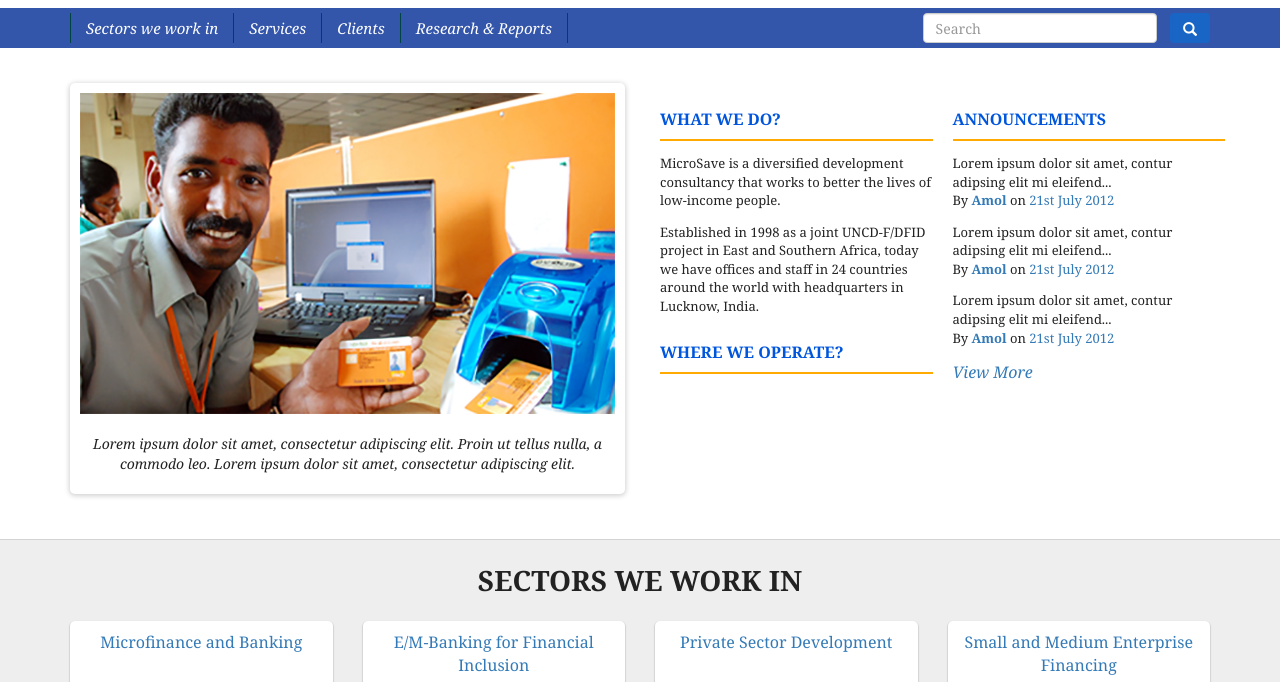
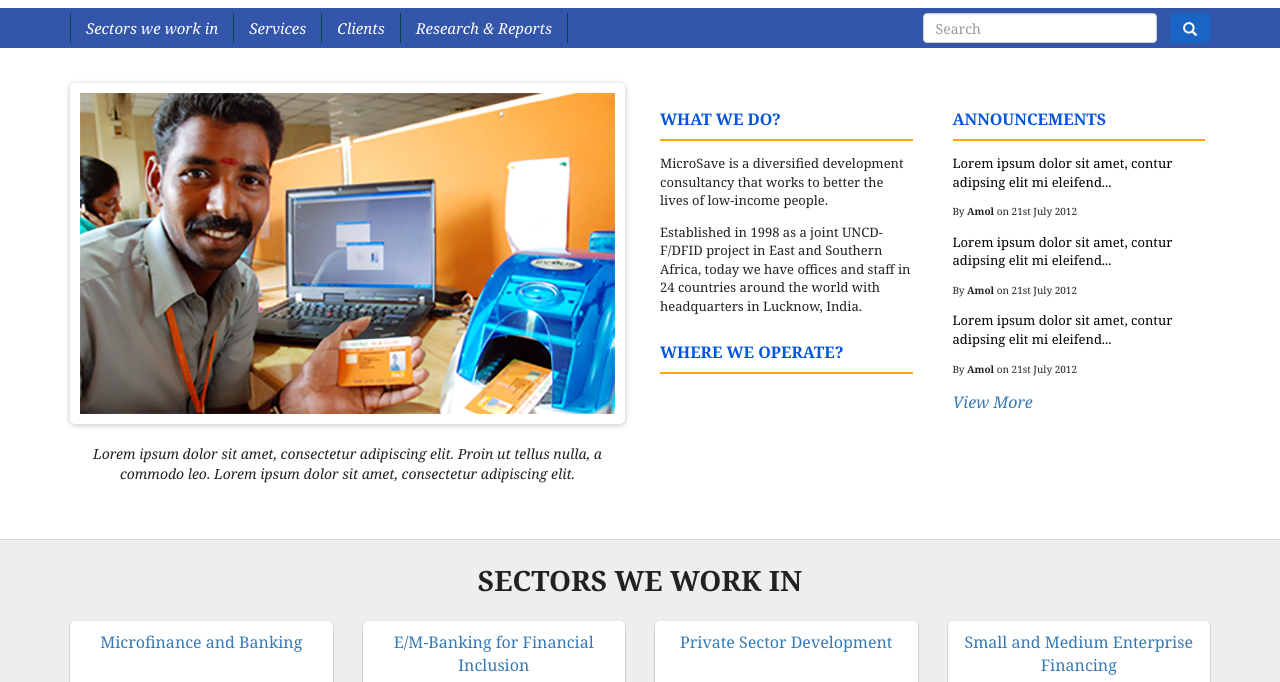
Before and after one commit to shirishwebonise/Webonise-Training-Assignments, a plain HTML site: page bootstrap_assignment_1/index.html in a window 1280 px wide. Shown: the part 72-754 px from the top of the page. Drawn offline with Linux system fonts and the light colour scheme.

Commit message:
Consider review 2 suggestions

```diff
--- a/bootstrap_assignment_1/css/main-styles.css
+++ b/bootstrap_assignment_1/css/main-styles.css
@@ -77,7 +77,7 @@ h2{
 	border-radius: 5px;
 }
 
-.bannerImageWrap p.imageCaption{
+.banner .imageCaption{
 	font-size: 14px;
 	text-align: center;
 	margin-top: 20px;
@@ -94,7 +94,23 @@ h2{
 
 .bannerInfo p{
 	margin-top: 1em;
-	margin-bottom: 0;
+}
+
+.bannerInfo p a{
+	color: black;
+}
+
+.bannerInfo span.metaInfo{
+	font-size: 10px;
+}
+
+.bannerInfo .metaInfo a{
+	text-decoration: none;
+	color: inherit;
+}
+
+.bannerInfo .metaInfo a:hover{
+	cursor: pointer;
 }
 
 .bannerInfo ul{
@@ -107,8 +123,8 @@ h2{
 }
 
 .bannerInfoSection{
-	padding-left: 10px;
-	padding-right: 0;
+	padding-left: 5px;
+	padding-right: 5px;
 	padding-bottom: 10px;
 }
 .bannerInfoSection h2{
@@ -132,17 +148,20 @@ h2{
 	font-weight: bold;
 }
 
+
+
 .sectors{
+	padding-top: 25px;
 	padding-bottom: 75px;
 	background-color: #eeeeee;
 	border-top: lightgrey 1px solid;
+
 }
 .sectors h2{
 	font-size: 28px;
-	padding-top:25px;
-	padding-bottom:25px;
 	text-align: center;
 	font-weight: bold;
+	margin-bottom: 25px;
 }
 
 .sector{
@@ -154,7 +173,7 @@ h2{
 }
 
 .sector p{
-	height: 44px;
+	min-height: 44px;
 	font-size: 16px;
 	color: #0055DD;
 }
@@ -191,9 +210,9 @@ h2{
 	border-left: 0;
 }
 
-.footer .copyRightTextWrap span{
+.footer .copyRightTextWrap{
 	font-size: 11px;
-	line-height: 41px
+	margin-top: 15px;
 }
 
 .footer ul{
--- a/bootstrap_assignment_1/index.html
+++ b/bootstrap_assignment_1/index.html
@@ -50,10 +50,10 @@
 					<div class="col-md-6">
 						<div class="bannerImageWrap">
 							<img src="images/banner.jpg" class="img-responsive">
-							<p class="imageCaption">Lorem ipsum dolor sit amet, consectetur adipiscing elit. Proin ut tellus nulla, a commodo leo. Lorem ipsum dolor sit amet, consectetur adipiscing elit.</p>
 						</div>
+						<p class="imageCaption">Lorem ipsum dolor sit amet, consectetur adipiscing elit. Proin ut tellus nulla, a commodo leo. Lorem ipsum dolor sit amet, consectetur adipiscing elit.</p>
 					</div>
-					<div class="col-md-3 bannerInfoSection">
+					<div class="col-md-3">
 						<div class="bannerInfoSection">
 							<div class="bannerInfo">
 								<h2>WHAT WE DO?</h2>
@@ -65,28 +65,28 @@
 							</div>
 						</div>
 					</div>
-					<div class="col-md-3 bannerInfoSection">
+					<div class="col-md-3">
 						<div class="bannerInfoSection">
 							<div class="bannerInfo">
 								<h2>ANNOUNCEMENTS</h2>
 								<ul>
 									<li>
 										<p>
-											Lorem ipsum dolor sit amet, contur adipsing elit mi eleifend...
+											<a href="#">Lorem ipsum dolor sit amet, contur adipsing elit mi eleifend...</a>
 										</p>
-										<span>By <a class="announcementAuthor">Amol</a> on <a>21st July 2012</a></span>
+										<span class="metaInfo">By <a class="announcementAuthor">Amol</a> on <a>21st July 2012</a></span>
 									</li>
 									<li>
 										<p>
-											Lorem ipsum dolor sit amet, contur adipsing elit mi eleifend...
+											<a href="#">Lorem ipsum dolor sit amet, contur adipsing elit mi eleifend...</a>
 										</p>
-										<span>By <a class="announcementAuthor">Amol</a> on <a>21st July 2012</a></span>
+										<span class="metaInfo">By <a class="announcementAuthor">Amol</a> on <a>21st July 2012</a></span>
 									</li>
 									<li>
 										<p>
-											Lorem ipsum dolor sit amet, contur adipsing elit mi eleifend...
+											<a href="#">Lorem ipsum dolor sit amet, contur adipsing elit mi eleifend...</a>
 										</p>
-										<span>By <a class="announcementAuthor">Amol</a> on <a>21st July 2012</a></span>
+										<span class="metaInfo">By <a class="announcementAuthor">Amol</a> on <a>21st July 2012</a></span>
 									</li>
 								</ul>
 							</div>
```
